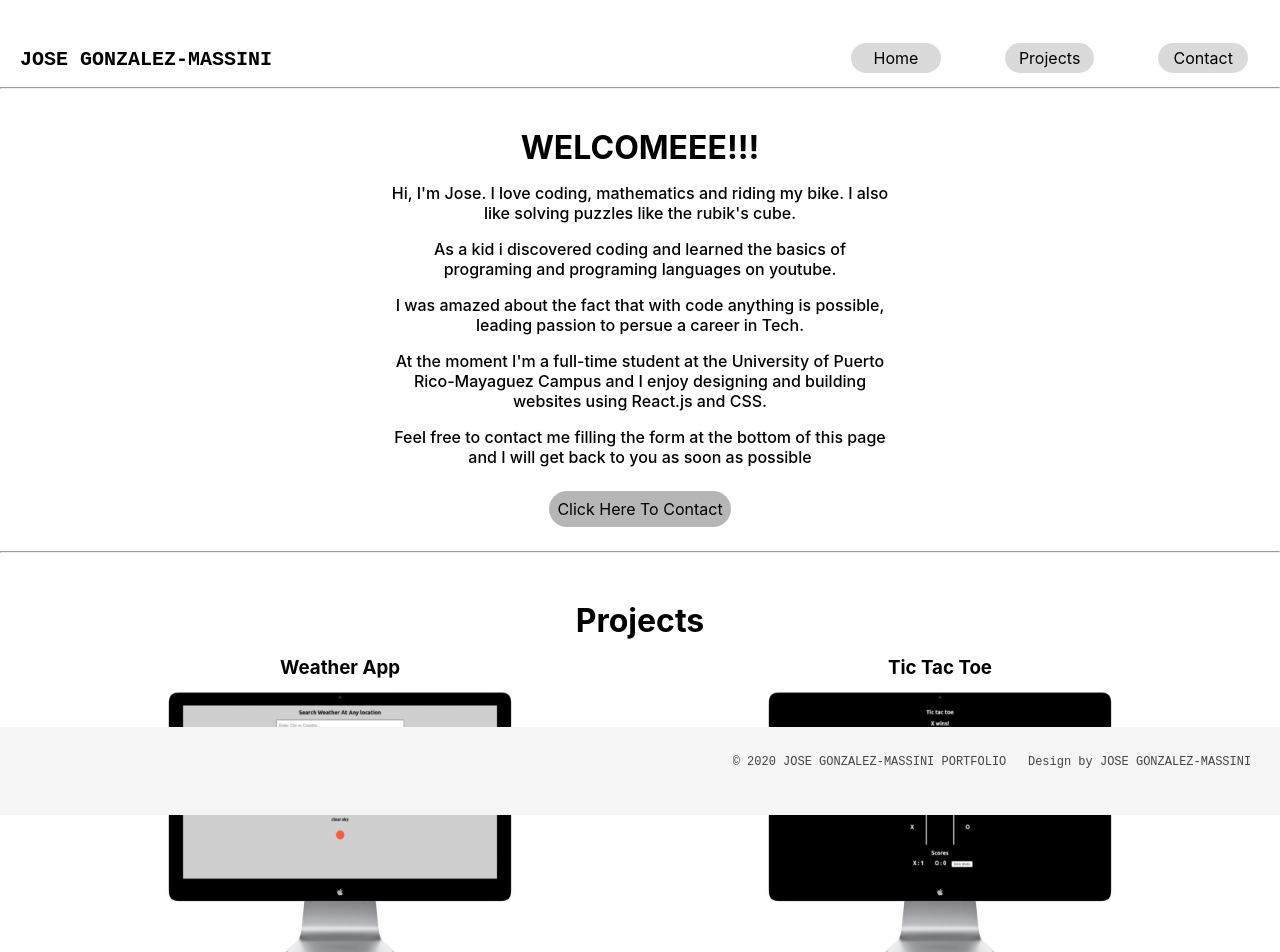
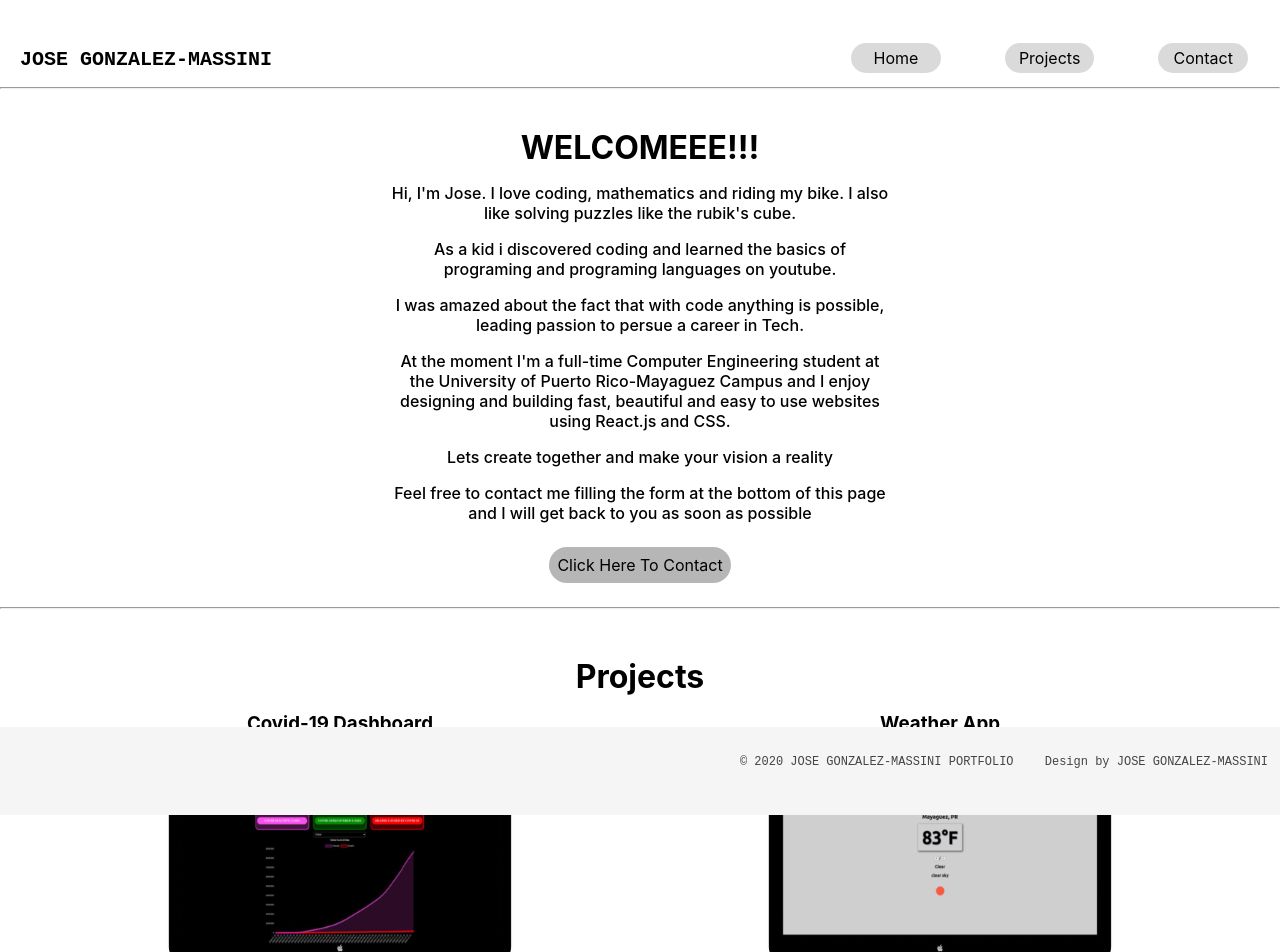
Before and after one commit to gonzalezMassini/devPortfolio, a React (Create React App) app: page / in a window 1280 px wide. Shown: the top 952 px of the page. Built offline with nearby package versions, Linux system fonts and the light colour scheme.

Commit message:
added covid dashboard , footer fix

```diff
--- a/src/assests/functions/projects.js
+++ b/src/assests/functions/projects.js
@@ -1,8 +1,15 @@
 import weatherMonitorImage from '../images/weathermonitor.jpeg';
 import TTTImage from '../images/TTT.jpeg';
 import todoMonitor from '../images/todomonitor.jpeg';
+import covid19 from '../images/covid19.jpeg';
 
 const projects = [
+  {
+    name: 'Covid-19 Dashboard',
+    link: 'https://vigorous-montalcini-444a6f.netlify.app/',
+    src: covid19,
+    git: 'https://github.com/gonzalezMassini/covid19',
+  },
   {
     name: 'Weather App',
     link: 'https://elegant-tesla-6cc718.netlify.app/',
--- a/src/components/Footer.js
+++ b/src/components/Footer.js
@@ -4,8 +4,14 @@ const Footer = () => {
   return (
     <div className='footerContainer'>
       <footer>
-        &copy; <span> 2020 JOSE GONZALEZ-MASSINI PORTFOLIO </span>&nbsp;{' '}
-        <span>Design by JOSE GONZALEZ-MASSINI</span>&nbsp;&nbsp;&nbsp;&nbsp;
+        <div className='footerTextContainer'>
+          <span className='footerText'>
+            &copy; 2020 JOSE GONZALEZ-MASSINI PORTFOLIO{' '}
+          </span>
+          &nbsp;
+          <span className='footerText'>Design by JOSE GONZALEZ-MASSINI</span>
+          {/* &nbsp;&nbsp;&nbsp;&nbsp; */}
+        </div>
       </footer>
     </div>
   );
--- a/src/components/Home.js
+++ b/src/components/Home.js
@@ -19,10 +19,12 @@ const Home = () => {
         passion to persue a career in Tech.
       </p>
       <p>
-        At the moment I'm a full-time student at the University of Puerto
-        Rico-Mayaguez Campus and I enjoy designing and building websites using
-        React.js and CSS.
+        At the moment I'm a full-time Computer Engineering student at the
+        University of Puerto Rico-Mayaguez Campus and I enjoy designing and
+        building fast, beautiful and easy to use websites using React.js and
+        CSS.
       </p>
+      <p>Lets create together and make your vision a reality</p>
       <p>
         Feel free to contact me filling the form at the bottom of this page and
         I will get back to you as soon as possible
@@ -34,10 +36,10 @@ const Home = () => {
           activeClass='active'
           spy={true}
           smooth={true}
-          offset={-87}
+          offset={-80}
           duration={500}
         >
-          Click Here To Contact
+          Click Here To Contact <span className='arrow'>&#8595;</span>
         </Link>
       </div>
       {/* <Link to='/' className='btn'>
--- a/src/components/Navbar.js
+++ b/src/components/Navbar.js
@@ -93,7 +93,7 @@ const Navbar = () => {
               activeClass='active'
               spy={true}
               smooth={true}
-              offset={-87}
+              offset={-80}
               duration={500}
             >
               Projects
@@ -105,7 +105,7 @@ const Navbar = () => {
               activeClass='active'
               spy={true}
               smooth={true}
-              offset={-87}
+              offset={-80}
               duration={500}
             >
               Contact
--- a/src/index.css
+++ b/src/index.css
@@ -282,8 +282,24 @@ footer {
   font-family: 'Courier New', Courier, monospace;
   color: #444444;
   font-size: 12px;
-  text-align: right;
   padding-top: 28px;
+  display: flex;
+}
+.footerTextContainer {
+  /* background-color: pink; */
+  width: 100%;
+  display: flex;
+  justify-content: flex-end;
+}
+.footerText {
+  /* display: flex;
+  align-content: right; */
+  /* position: relative;
+  right: 0; */
+  /* background-color: blue; */
+  /* width: 100%; */
+  padding-right: 1em;
+  padding-left: 1em;
 }
 button {
   margin-bottom: 2em;
@@ -380,3 +396,10 @@ button:hover {
 .contactHomeLinkContainer {
   margin: 2em;
 }
+.arrow {
+  content: '\2193';
+  position: relative;
+  top: 0.1em;
+  display: none;
+  font-size: 32px;
+}
```
Also changed, not shown: src/assests/images/covid19.jpeg (added), 1 other file (tests, documents, lock files or other folders).
